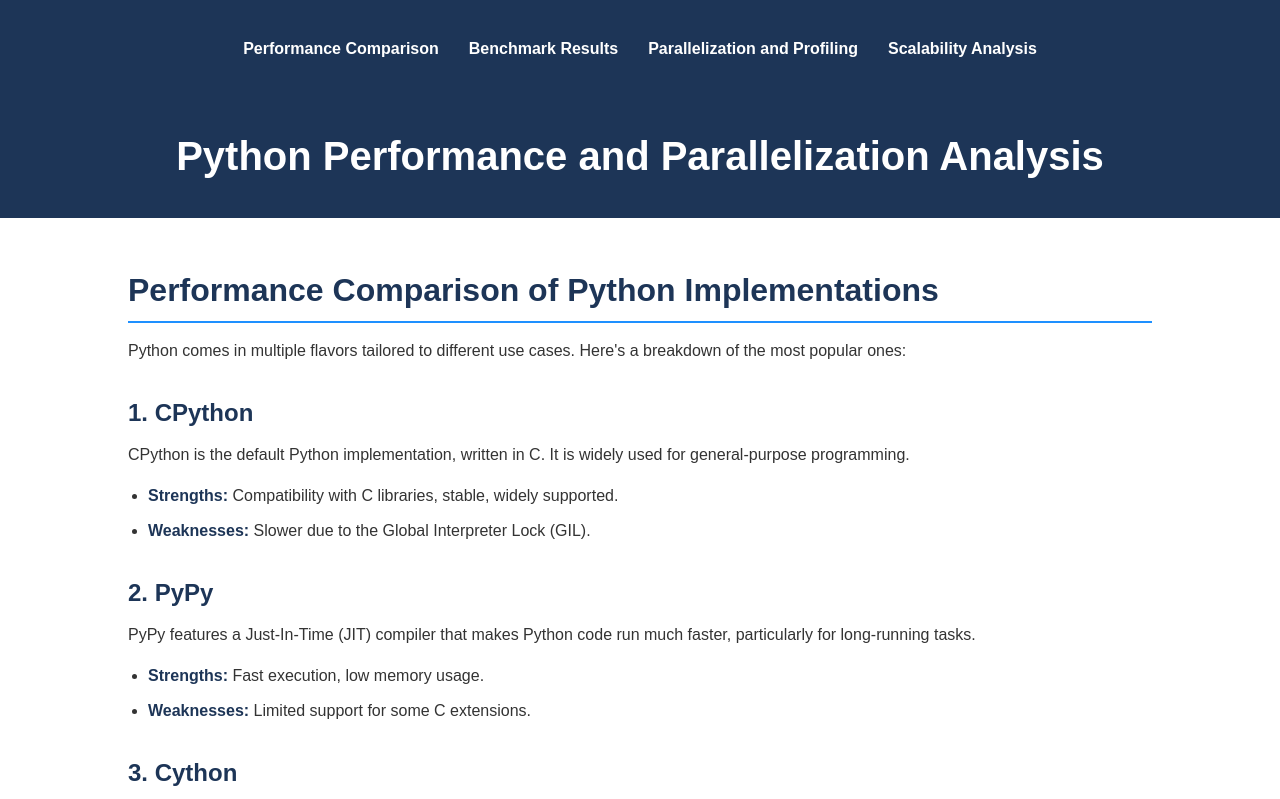
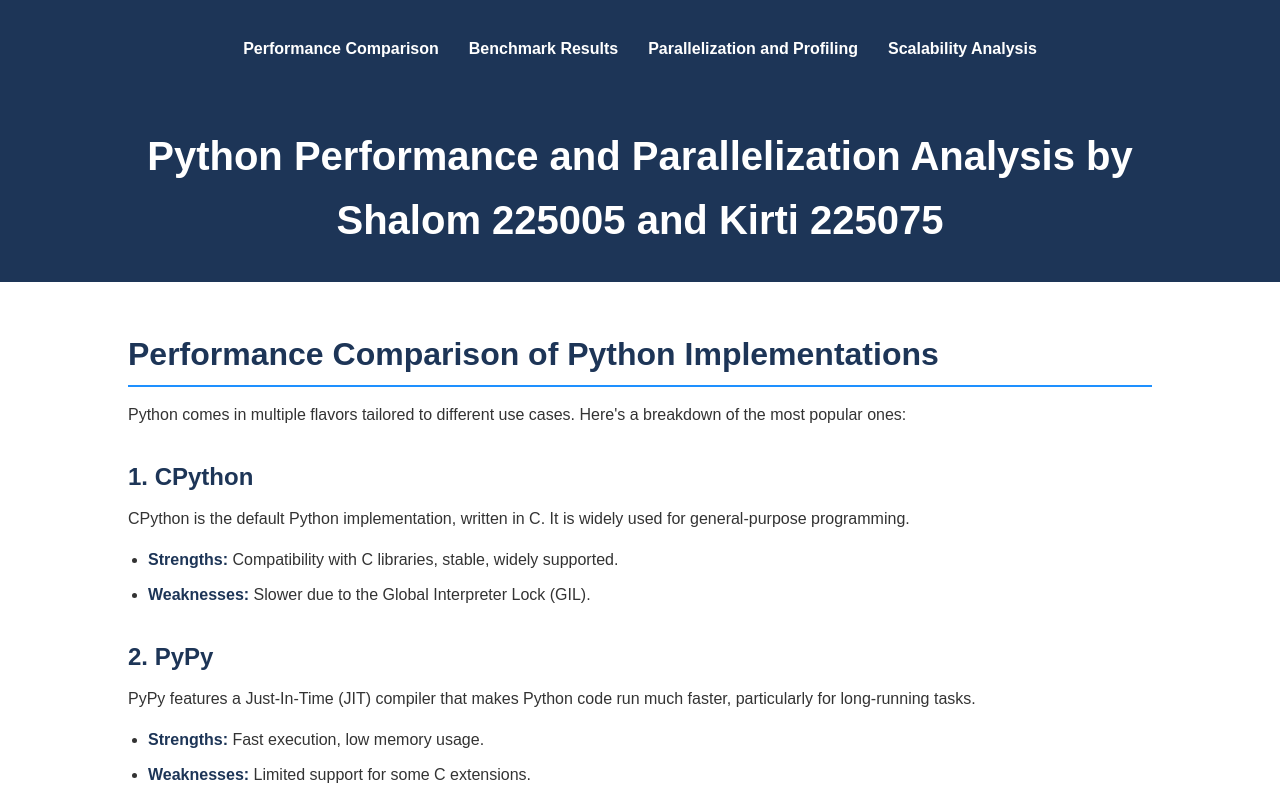
Before and after one commit to CastelShal/python-benchmarks, a plain HTML site: page index.html in a window 1280 px wide. Shown: the top 799 px of the page. Drawn offline with nearby package versions, Linux system fonts and the light colour scheme.

Commit message:
Update index.html

```diff
--- a/index.html
+++ b/index.html
@@ -3,7 +3,7 @@
 <head>
   <meta charset="UTF-8">
   <meta name="viewport" content="width=device-width, initial-scale=1.0">
-  <title>Python Performance and Parallelization by Shalom 225005 and Kirti 225075</title>
+  <title>Python Performance and Parallelization</title>
   <link rel="stylesheet" href="styles.css">
   <script src="https://cdn.jsdelivr.net/npm/chart.js"></script>
 </head>
@@ -17,7 +17,7 @@
         </ul>
     </nav>
   <header>
-    <h1>Python Performance and Parallelization Analysis</h1>
+    <h1>Python Performance and Parallelization Analysis  by Shalom 225005 and Kirti 225075 </h1>
 
   </header>
 
```
